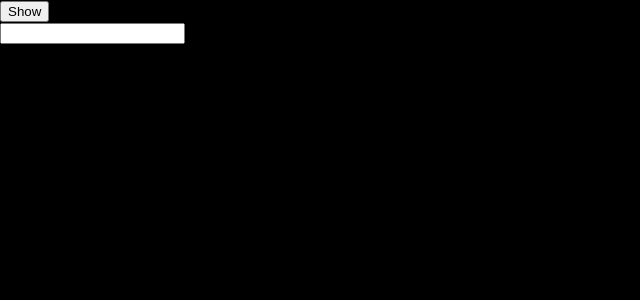
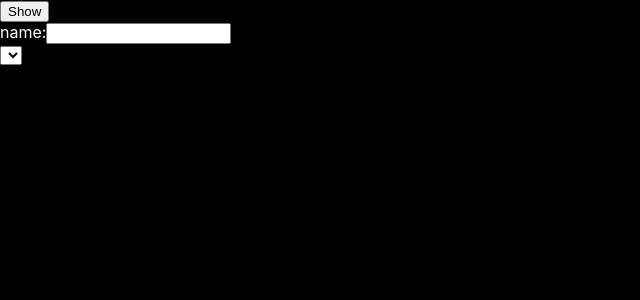
Before and after one commit to AlenaNik/Fictizia, a React (Create React App) app: page / in a window 1280 px wide. Shown: the top 300 px of the page, without its empty margins (0-640 px from the left). Built offline with nearby package versions, Linux system fonts and the light colour scheme.

Commit message:
selected

```diff
--- a/src/App.js
+++ b/src/App.js
@@ -28,7 +28,7 @@ class App extends Component {
     }
 
     handleNameChange = e => {
-        this.setState({ newInput: e.target.value})
+        this.setState({ newInput: e.target.value.trim()})
     }
 
 
@@ -39,11 +39,15 @@ class App extends Component {
                     <button onClick={this.getData}> Show
                 </button>
                 <div>
+                    name:
                     <input
                     onChange={this.handleNameChange}
                     value={this.newInput}/>
                 </div>
-                <h1>{this.state.newInput}</h1>
+                <select>
+                    <option value={this.newInput}>{this.state.newInput}</option>
+                </select>
+
 
             </>
         )
```
